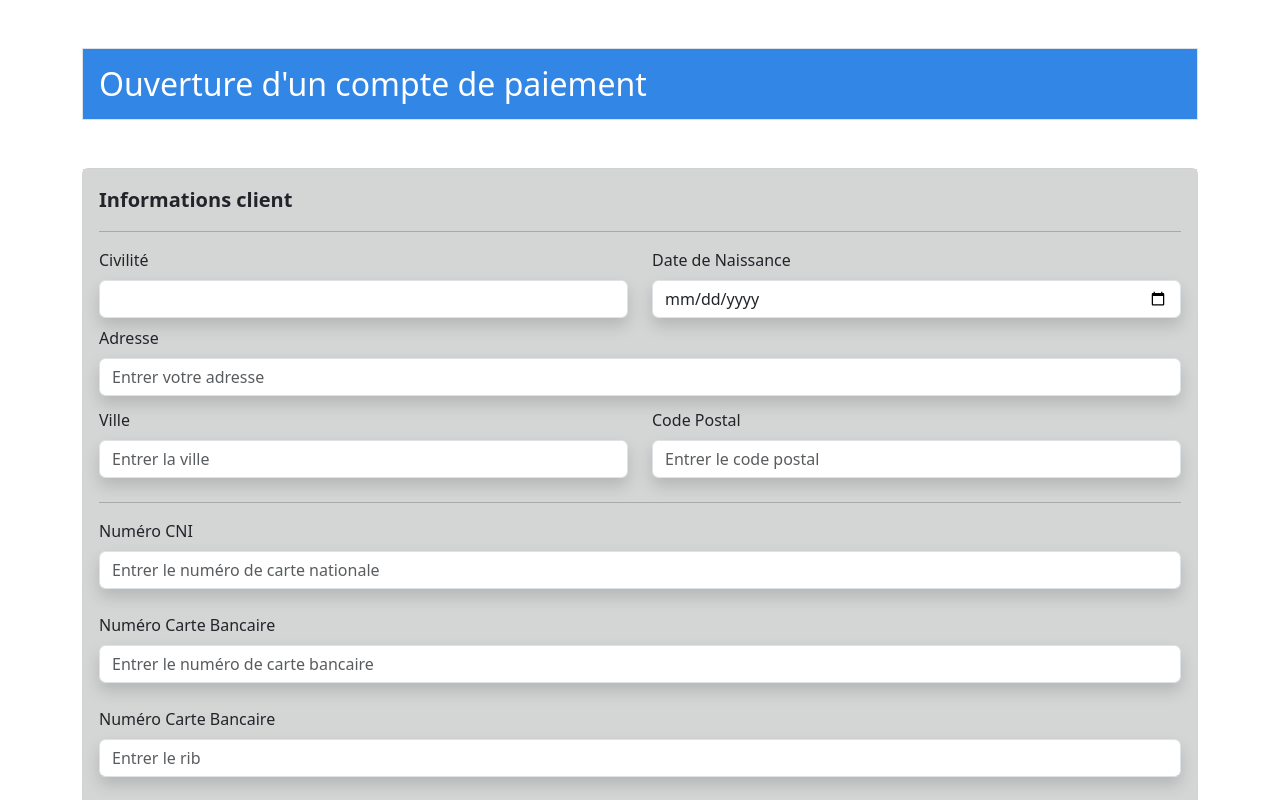
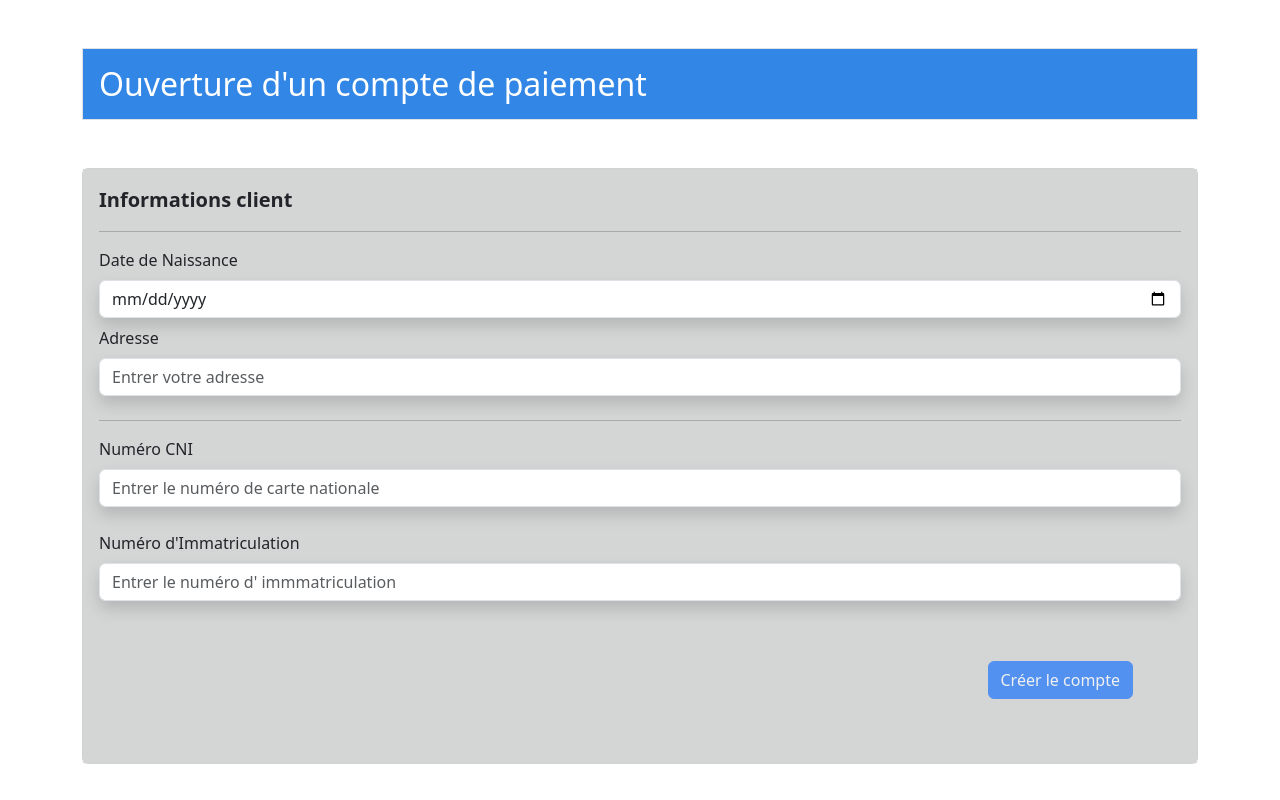
Before and after one commit to nourelhouda-taroudi/e-Banking-agent-FrontEnd, an Angular app: page /creationCompteClient/creationCompteClient2 in a window 1280 px wide. Shown: the top 800 px of the page. Built offline with nearby package versions, Linux system fonts and the light colour scheme.

Commit message:
Update client-form2.component.html
modification de la deuxième partie du formulaire

```diff
--- a/src/app/Components/client-form2/client-form2.component.html
+++ b/src/app/Components/client-form2/client-form2.component.html
@@ -7,53 +7,41 @@
             <form (ngSubmit)="onAddClient(clientForm)" #clientForm="ngForm">
                 <span style="font-weight: bold; font-size: 20px; margin: vertical 5px;">Informations client</span> <hr>
                 <div class="row mb-2">
-                    <div class="col-md-6">
+                    <!--div class="col-md-6">
                         <label class="form-label">Civilité</label>
                         <select required class="form-control shadow" [(ngModel)] = 'client.civilite' name="civilite">
                           <option>Monsieur</option>
                           <option>Madame</option>
                         </select>
-                    </div>
-                    <div class="col-md-6">
+                    </div-->
+                    <div class="col-md-12">
                       <label class="form-label">Date de Naissance</label>
-                      <input required id="naissance" class="form-control shadow" type="date" placeholder="Entrer la date de naissance"
-                      [(ngModel)] = 'client.naissance' name="naissance">
+                      <input required id="birthday" class="form-control shadow" type="date" placeholder="Entrer la date de naissance"
+                      [(ngModel)] = 'client.birthday' name="birthday">
                     </div>
                   </div>
                 <div class="row mb-1">
                   <div class="col mb-2">
-                    <label for="nom" class="form-label">Adresse</label>
-                    <input required id="adresse" class="form-control shadow" type="text" placeholder="Entrer votre adresse"
-                    [(ngModel)] = 'client.adresse' name="adresse">
-                  </div>
-                </div>
-                <div class="row mb-4">
-                  <div class="col-md-6">
-                    <label class="form-label">Ville</label>
-                    <input required id="ville" class="form-control shadow" type="text" placeholder="Entrer la ville"
-                    [(ngModel)] = 'client.ville' name="ville">
-                  </div>
-                  <div class="col-md-6">
-                    <label class="form-label">Code Postal</label>
-                    <input required id="CpdePostal" class="form-control shadow" type="text" placeholder="Entrer le code postal"
-                    [(ngModel)] = 'client.codePostal' name="codePostal">
+                    <label for="address" class="form-label">Adresse</label>
+                    <input required id="address" class="form-control shadow" type="text" placeholder="Entrer votre adresse"
+                    [(ngModel)] = 'client.address' name="address">
                   </div>
                 </div><hr>
                 <div class="row mb-1 mt-3">
                     <div class="col mb-2">
-                      <label for="nom" class="form-label">Numéro CNI</label>
-                      <input required id="cni" class="form-control shadow" type="text" placeholder="Entrer le numéro de carte nationale"
-                      [(ngModel)] = 'client.cni' name="cni">
+                      <label for="idcard" class="form-label">Numéro CNI</label>
+                      <input required id="idcard" class="form-control shadow" type="text" placeholder="Entrer le numéro de carte nationale"
+                      [(ngModel)] = 'client.idcard' name="idcard">
                     </div>
                   </div>
                 <div class="row mb-1 mt-3">
                     <div class="col mb-2">
-                      <label for="nom" class="form-label">Numéro Carte Bancaire</label>
-                      <input required id="numCarteBancaire" class="form-control shadow" type="text" placeholder="Entrer le numéro de carte bancaire"
-                      [(ngModel)] = 'client.numCarteBancaire' name="numCarteBancaire">
+                      <label for="nom" class="form-label">Numéro d'Immatriculation</label>
+                      <input required id="immatriculation" class="form-control shadow" type="text" placeholder="Entrer le numéro d' immmatriculation"
+                      [(ngModel)] = 'client.immatriculation' name="immatriculation">
                     </div>
                   </div>
-                  <div class="row mb-1 mt-3">
+                  <!--div class="row mb-1 mt-3">
                     <div class="col mb-2">
                       <label for="nom" class="form-label">Numéro Carte Bancaire</label>
                       <input required id="rib" class="form-control shadow" type="text" placeholder="Entrer le rib"
@@ -66,7 +54,7 @@
                           [(ngModel)] = 'client.solde' name="solde">
                         </div>
                     </div>
-                  </div>
+                  </div-->
                 <button type="submit" class="btn btn-primary float-end m-5" [disabled]="!clientForm.valid">Créer le compte</button>
             </form>
         </div>
```
